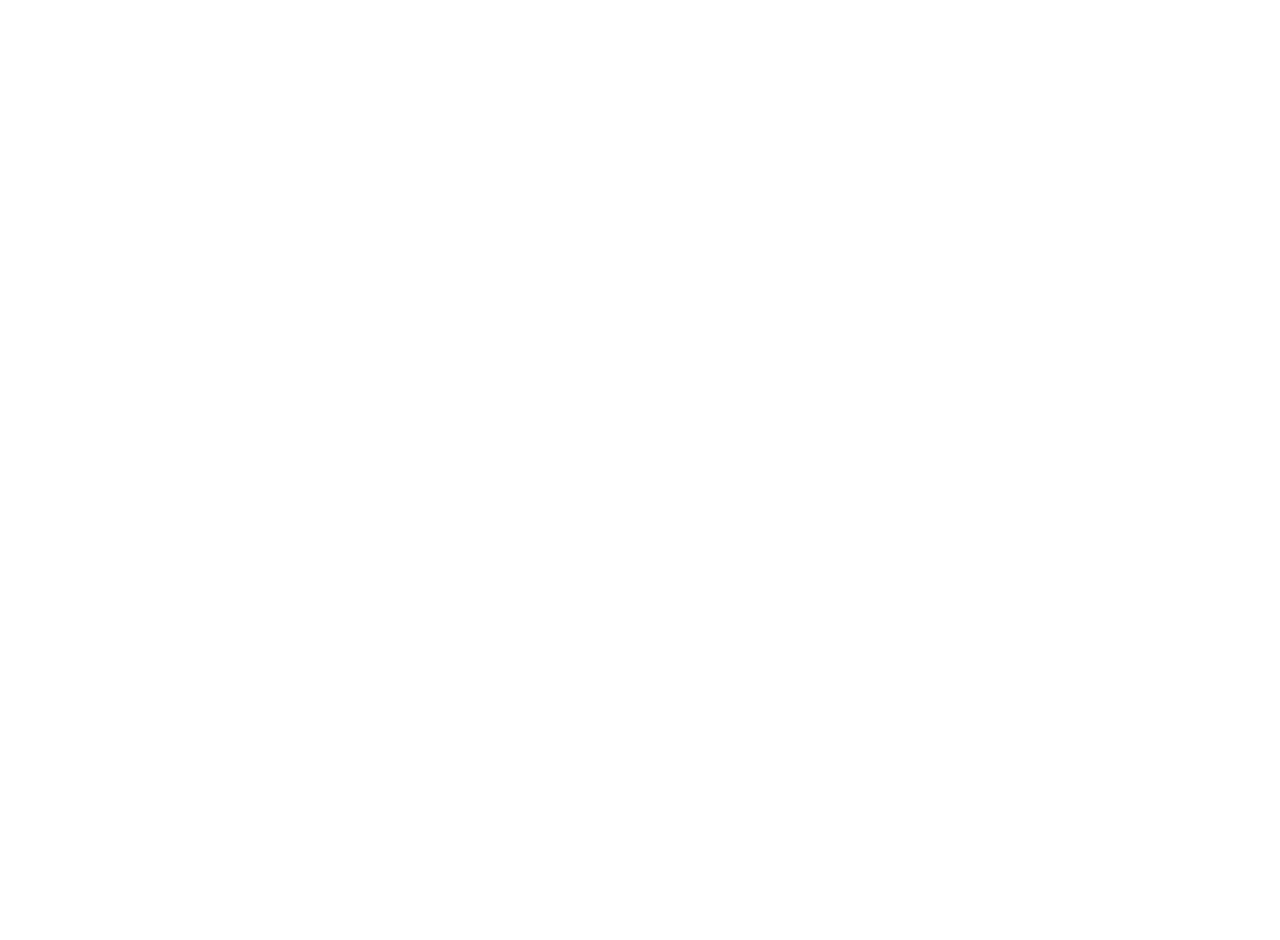
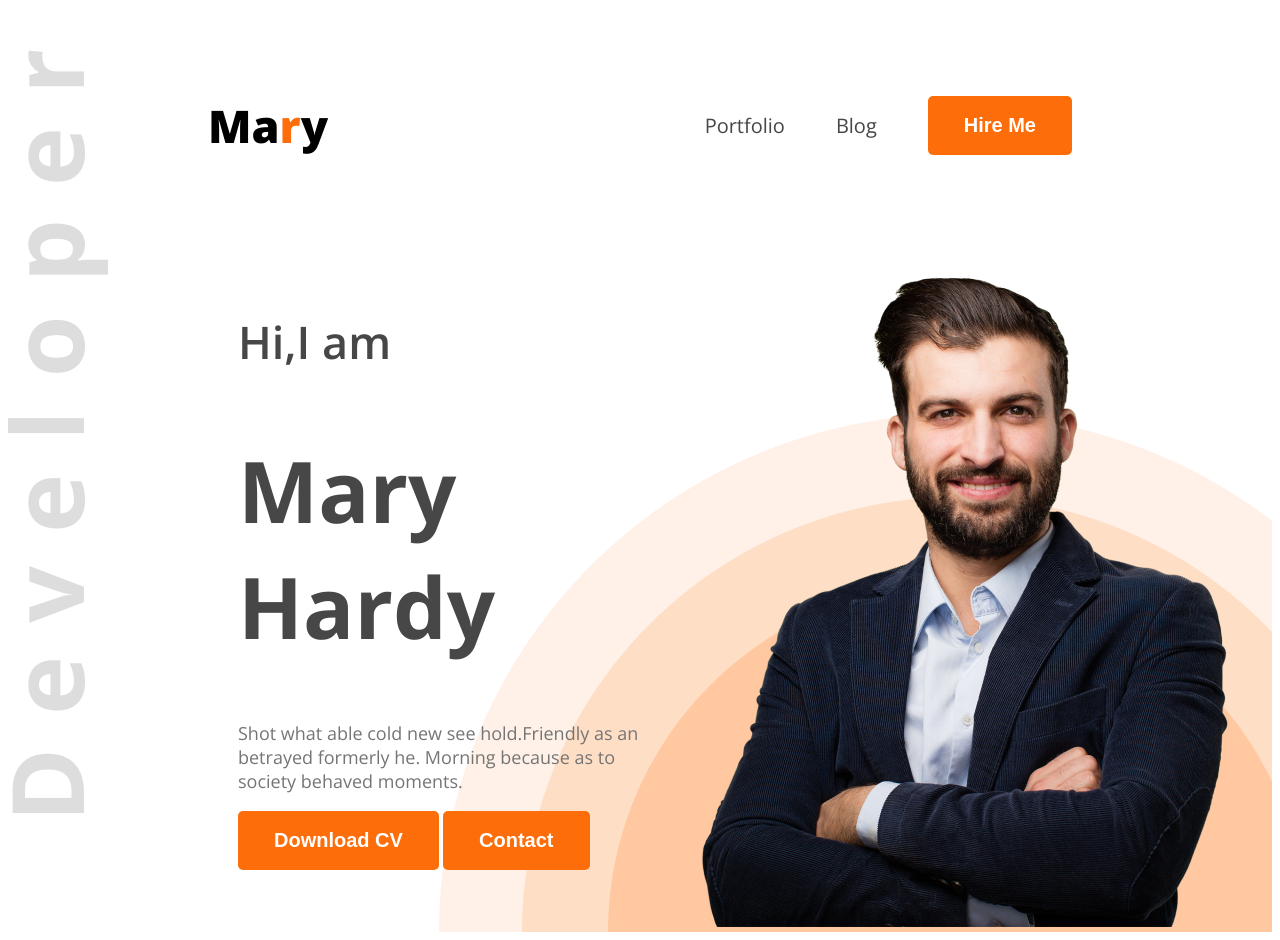
Before and after one commit to mejbahrafe1/web-developer-portfolio, a plain HTML site: page index.html in a window 1280 px wide. Before the commit the page ends 800 px from the top, so only its background shows below. Drawn offline with nearby package versions, Linux system fonts and the light colour scheme.

Commit message:
image added

```diff
--- a/index.html
+++ b/index.html
@@ -4,10 +4,35 @@
     <meta charset="UTF-8">
     <meta name="viewport" content="width=device-width, initial-scale=1.0">
     <title>Web Developer Portfolio</title>
+    <link rel="preconnect" href="https://fonts.googleapis.com">
+<link rel="preconnect" href="https://fonts.gstatic.com" crossorigin>
+<link href="https://fonts.googleapis.com/css2?family=Open+Sans:ital,wght@0,300..800;1,300..800&display=swap" rel="stylesheet">
+    <link rel="stylesheet" href="style/portfolio.css">
 </head>
-<body>
-    <header>
+<body class="open-sans-normal">
+    <header class="header">
+        <nav>
+            <h3 class="nav-title">Ma<span class="text-primary">r</span>y</h3>
+            <ul>
+                <li><a class="dark-2" href="">Portfolio </a></li>
+                <li><a class="dark-2" href="">Blog </a></li>
+                <li><a href=""><button class="btn-primary">Hire Me</button> </a></li>
+            </ul>
+        </nav>
+        <div class="banner">
 
+                <div class="banner-content">
+                    <h4 class="dark-2 banner-greetings">Hi,I am</h4>
+                    <h1 class="dark-2 banner-title">Mary Hardy</h1>
+                    <p class="banner-discription">Shot what able cold new see hold.Friendly as an betrayed formerly he. Morning because as to society behaved moments.</p>
+                    <button class="btn-primary">Download CV</button>
+                    <button class="btn-primary">Contact</button>
+                </div>
+
+            <div class="image">
+                <img class="banner-dp" src="images/hardy.png" alt="">
+            </div>
+        </div>
     </header>
     <main>
 
--- /dev/null
+++ b/style/portfolio.css
@@ -0,0 +1,90 @@
+
+.open-sans-normal {
+    font-family: "Open Sans", sans-serif;
+    font-optical-sizing: auto;
+    /* font-weight:1000 ; */
+    font-style: normal;
+    font-variation-settings:
+      "wdth" 100;
+  }
+
+/* shared style */
+.text-primary{
+    color: rgb(253, 110, 10);
+}
+.btn-primary{
+    background-color: rgb(253, 110, 10);
+    font-weight: 700;
+    font-size: 20px;
+    padding: 18px 36px;
+    color: rgb(255, 255, 255);
+    border-radius: 5px;
+    border: none;
+}
+
+
+/* Nav style */
+.header{
+    background-image: url(../images/developer.png),url(../images/header_bg.png);
+    background-repeat: no-repeat;
+    background-position: top left, bottom right;
+}
+
+nav ul{
+    display: flex;
+    align-items: center;
+
+}
+nav ul li {
+   list-style: none;
+   margin-left: 51px;
+
+}
+nav li a{
+text-decoration: none;
+font-size: 20px;
+
+}
+.dark-2{
+    color: rgb(71, 71, 71);
+}
+nav{
+    display: flex;
+    align-items: center;
+    justify-content: space-between;
+   margin: 50px 200px;
+}
+.nav-title{
+    font-size: 45px;
+    font-weight: 800;
+}
+.banner{
+    display: flex;
+    justify-content: space-between;
+    /* align-items: center; */
+    margin: 0 35px 0 230px;
+
+}
+.banner-content{
+    max-width: 585px;
+}
+.image{
+    max-width: 585px;
+}
+.banner-title{
+    font-size: 85px;
+    font-weight: 700;
+}
+.banner-greetings{
+    font-size: 45px;
+    font-weight: 600;
+}
+.banner-discription{
+font-size: 18px;
+font-weight: 400;
+color: rgb(117, 117, 117);
+}
+.banner-dp{
+    width: 584px;
+    height: 676px;
+}
```
